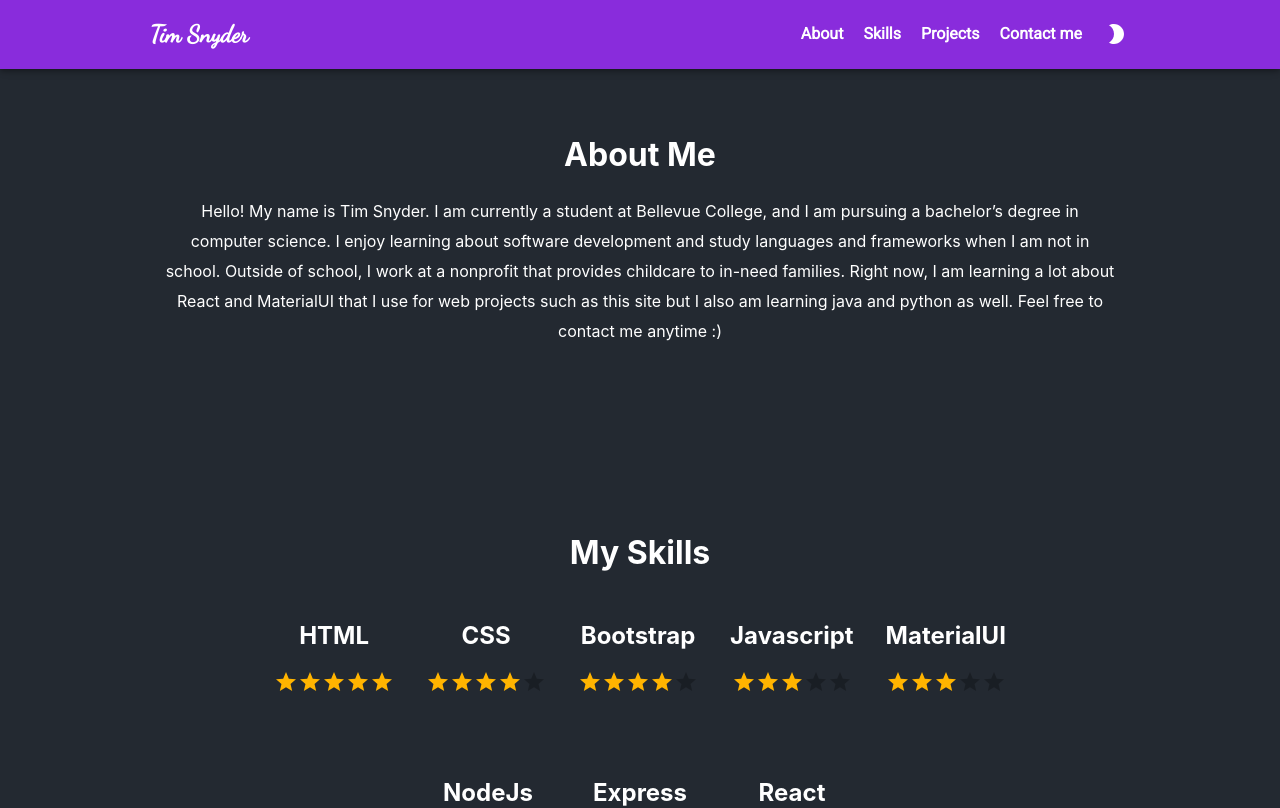
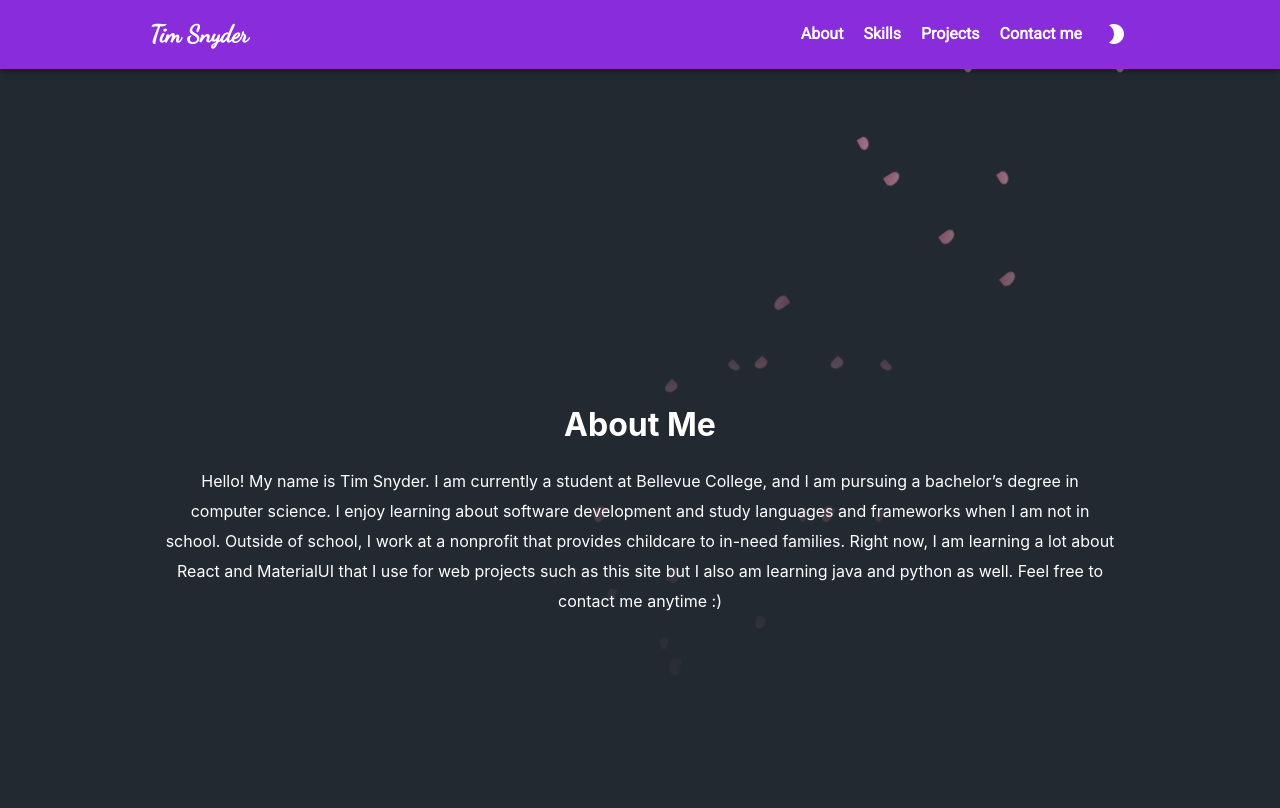
Before and after one commit to TimJSnyder/PersonalSite, a Next.js app: page / in a window 1280 px wide. Shown: the top 808 px of the page. Built offline with nearby package versions, Linux system fonts and the light colour scheme.

Commit message:
Some CSS changes to the padding

```diff
--- a/Components/About.js
+++ b/Components/About.js
@@ -4,7 +4,7 @@
   return (
 
     <div id="about">
-      <Container className="aboutContainer">
+      <Container className="aboutContainer padding">
         <h1 className="textCenter">About Me</h1>
         <p className="aboutParagraph">
           Hello! My name is Tim Snyder. I am currently a student at Bellevue College,
--- /dev/null
+++ b/Components/Leaves.js
@@ -0,0 +1,30 @@
+export default function Leaves() {
+  return (
+    <div id="leaves">
+      <i />
+      <i />
+      <i />
+      <i />
+      <i />
+      <i />
+      <i />
+      <i />
+      <i />
+      <i />
+      <i />
+      <i />
+      <i />
+      <i />
+      <i />
+      <i />
+      <i />
+      <i />
+      <i />
+      <i />
+      <i />
+      <i />
+      <i />
+      <i />
+    </div>
+  );
+}
--- a/Components/projects/Card.js
+++ b/Components/projects/Card.js
@@ -16,7 +16,7 @@
   const theme = useTheme();
 
   return (
-    <Container className="cardContainer textCenter">
+    <Container className="cardContainer textCenter ">
       <Card
         className="card"
         variant="outlined"
--- a/pages/_app.js
+++ b/pages/_app.js
@@ -12,6 +12,7 @@
 import '../styles/globals.css';
 import '../styles/layout.css';
 import '../styles/skills.css';
+import '../styles/leaves.css';
 
 import { store, persistor } from '../redux/store';
 
--- a/pages/index.js
+++ b/pages/index.js
@@ -7,6 +7,7 @@
 import ProjectsCard from '../Components/projects/Projects';
 import Skills from '../Components/Skills';
 import Copyright from '../Components/Copyright';
+import Leaves from '../Components/Leaves';
 
 export default function Home() {
   const theme = useTheme();
@@ -32,6 +33,7 @@
         >
           <div className="maxWidth">
             <Appbar />
+            <Leaves />
             <About />
             <Skills />
             <ProjectsCard />
--- a/styles/about.css
+++ b/styles/about.css
@@ -1,6 +1,5 @@
 .aboutContainer {
   display: flex;
-  padding: 50px 10px;
 }
 .aboutParagraph {
   line-height: 30px;
--- a/styles/appbar.css
+++ b/styles/appbar.css
@@ -6,3 +6,15 @@
   display: flex;
   flex-direction: row;
 }
+.appbarWrapper {
+  display: flex;
+  justify-content: center;
+}
+.appbarMaxWidth {
+  display: flex;
+  flex-direction: row;
+  justify-content: space-between;
+
+  width: 100%;
+  max-width: 1000px;
+}
--- a/styles/layout.css
+++ b/styles/layout.css
@@ -12,15 +12,6 @@
   max-width: 1000px;
   margin: 0 auto;
 }
-.appbarWrapper {
-  display: flex;
-  justify-content: center;
+.padding {
+  padding: 300px 0;
 }
-.appbarMaxWidth {
-  display: flex;
-  flex-direction: row;
-  justify-content: space-between;
-
-  width: 100%;
-  max-width: 1000px;
-}
--- /dev/null
+++ b/styles/leaves.css
@@ -0,0 +1,207 @@
+/* leaf animations */
+
+#leaves {
+  position: relative;
+  top: -50px;
+  width: 100%;
+  text-align: right;
+}
+
+#leaves i {
+  display: inline-block;
+  width: 200px;
+  height: 150px;
+  background: linear-gradient(to bottom right, #309900, #005600);
+  transform: skew(20deg);
+  border-radius: 5% 40% 70%;
+  box-shadow: inset 0px 0px 1px #222;
+  z-index: 1;
+  -webkit-animation: falling 5s 0s infinite;
+}
+
+#leaves i:nth-of-type(2n) {
+  -webkit-animation: falling2 5s 0s infinite;
+}
+#leaves i:nth-of-type(3n) {
+  -webkit-animation: falling3 5s 0s infinite;
+}
+
+#leaves i:before {
+  position: absolute;
+  content: "";
+  top: 117px;
+  right: 9px;
+  height: 27px;
+  width: 32px;
+  transform: rotate(49deg);
+  border-radius: 0% 15% 15% 0%;
+}
+
+#leaves i:after {
+  content: "";
+  height: 125px;
+  width: 10px;
+  display: block;
+  transform: rotate(125deg);
+  position: absolute;
+  left: 85px;
+  border-radius: 50%;
+}
+
+#leaves i:nth-of-type(n) {
+  height: 13px;
+  width: 10px;
+}
+#leaves i:nth-of-type(n):before {
+  width: 12px;
+  height: 5px;
+  top: 17px;
+  right: 1px;
+}
+#leaves i:nth-of-type(n):after {
+  width: 4px;
+  height: 10px;
+  left: 12px;
+  top: 0px;
+}
+
+#leaves i:nth-of-type(2n + 1) {
+  height: 11px;
+  width: 16px;
+}
+#leaves i:nth-of-type(2n + 1):before {
+  width: 8px;
+  height: 13px;
+  top: 7px;
+  right: 0px;
+}
+#leaves i:nth-of-type(2n + 1):after {
+  width: 2px;
+  height: 6px;
+  left: 5px;
+  top: 1px;
+}
+
+#leaves i:nth-of-type(3n + 2) {
+  height: 8px;
+  width: 12px;
+}
+#leaves i:nth-of-type(3n + 2):before {
+  height: 4px;
+  width: 2px;
+  top: 12px;
+  right: 1px;
+}
+#leaves i:nth-of-type(3n + 2):after {
+  height: 10px;
+  width: 2px;
+  top: 1px;
+  left: 8px;
+}
+
+#leaves i:nth-of-type(n) {
+  -webkit-animation-delay: 1.9s;
+}
+#leaves i:nth-of-type(2n) {
+  -webkit-animation-delay: 5.9s;
+}
+#leaves i:nth-of-type(3n) {
+  -webkit-animation-delay: 1.3s;
+}
+#leaves i:nth-of-type(4n) {
+  -webkit-animation-delay: 2.4s;
+}
+#leaves i:nth-of-type(5n) {
+  -webkit-animation-delay: 1.5s;
+}
+#leaves i:nth-of-type(6n) {
+  -webkit-animation-delay: 3.5s;
+}
+#leaves i:nth-of-type(7n) {
+  -webkit-animation-delay: 2.8s;
+}
+#leaves i:nth-of-type(8n) {
+  -webkit-animation-delay: 2.5s;
+}
+#leaves i:nth-of-type(9n) {
+  -webkit-animation-delay: 3.3s;
+}
+#leaves i:nth-of-type(10n) {
+  -webkit-animation-delay: 2.5s;
+}
+#leaves i:nth-of-type(11n) {
+  -webkit-animation-delay: 1.2s;
+}
+#leaves i:nth-of-type(12n) {
+  -webkit-animation-delay: 4.1s;
+}
+#leaves i:nth-of-type(13n) {
+  -webkit-animation-delay: 1s;
+}
+#leaves i:nth-of-type(14n) {
+  -webkit-animation-delay: 4.7s;
+}
+#leaves i:nth-of-type(15n) {
+  -webkit-animation-delay: 3s;
+}
+
+#leaves i:nth-of-type(n) {
+  background: linear-gradient(to bottom right, #e6739f, #ffc4d0);
+}
+#leaves i:nth-of-type(2n + 2) {
+  background: linear-gradient(to bottom right, #e6739f, #ffc4d0);
+}
+#leaves i:nth-of-type(4n + 1) {
+  background: linear-gradient(to bottom right, #e6739f, #ffc4d0);
+}
+
+#leaves i:nth-of-type(n) {
+  opacity: 0.7;
+}
+#leaves i:nth-of-type(3n + 1) {
+  opacity: 0.5;
+}
+#leaves i:nth-of-type(3n + 2) {
+  opacity: 0.4;
+}
+
+#leaves i:nth-of-type(n) {
+  transform: rotate(180deg);
+}
+
+#leaves i:nth-of-type(n) {
+  -webkit-animation-timing-function: ease-in-out;
+}
+
+@-webkit-keyframes falling {
+  0% {
+    -webkit-transform: translate3d(300, 0, 0) rotate(0deg);
+  }
+
+  100% {
+    -webkit-transform: translate3d(-350px, 700px, 0) rotate(90deg);
+    opacity: 0;
+  }
+}
+
+@-webkit-keyframes falling3 {
+  0% {
+    -webkit-transform: translate3d(0, 0, 0) rotate(-20deg);
+  }
+
+  100% {
+    -webkit-transform: translate3d(-230px, 640px, 0) rotate(-70deg);
+    opacity: 0;
+  }
+}
+
+@-webkit-keyframes falling2 {
+  0% {
+    -webkit-transform: translate3d(0, 0, 0) rotate(90deg);
+  }
+
+  100% {
+    -webkit-transform: translate3d(-400px, 680px, 0) rotate(0deg);
+    opacity: 0;
+  }
+}
--- a/styles/skills.css
+++ b/styles/skills.css
@@ -2,5 +2,5 @@
   justify-content: center;
 }
 .skillsContainer {
-  padding: 100px 100px 150px;
+  padding: 300px 100px 300px;
 }
```
Also changed, not shown: 2 other files (tests, documents, lock files or other folders).
